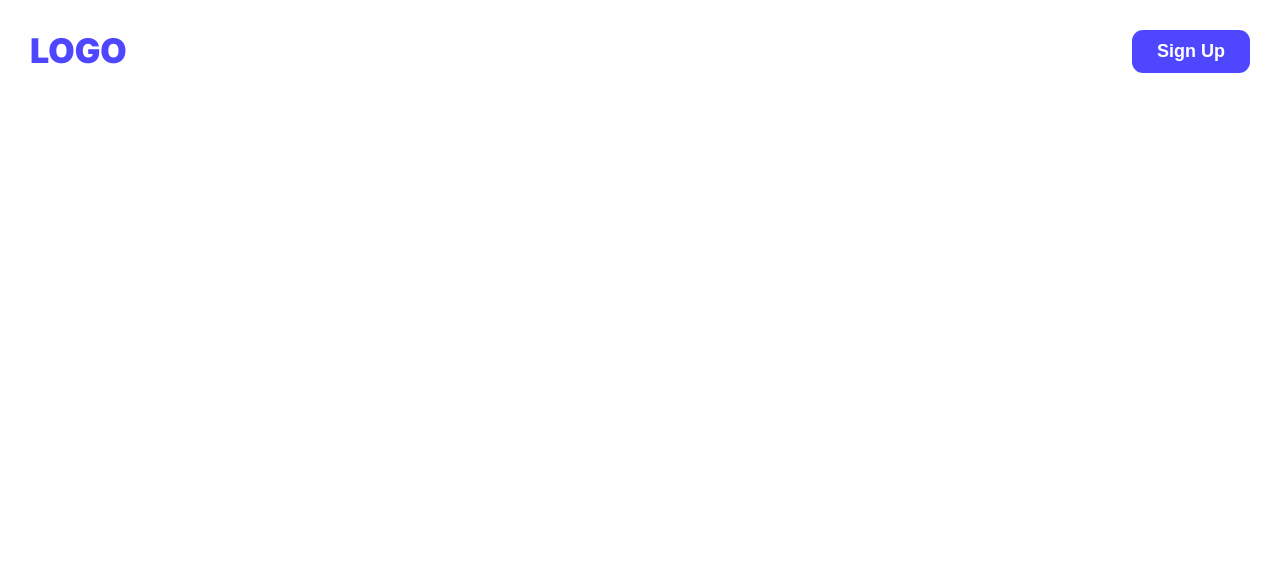
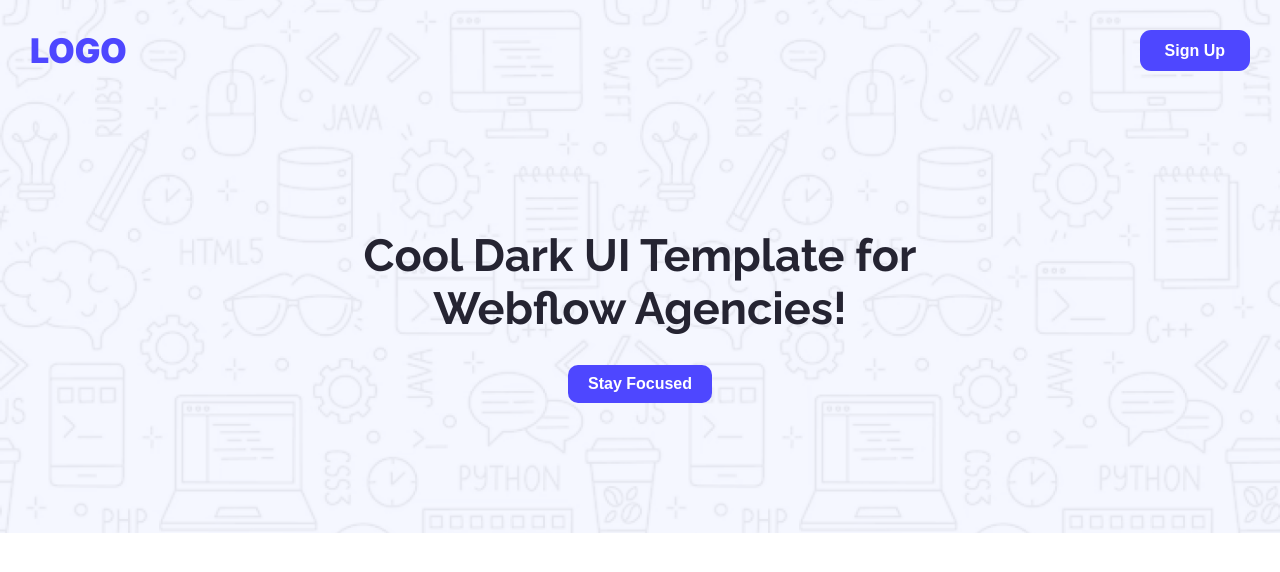
Before and after one commit to Apurbo878/my-first-assignment, a plain HTML site: page index.html in a window 1280 px wide. Drawn offline with Linux system fonts and the light colour scheme.

Commit message:
added my banner and banner background image section

```diff
--- a/index.html
+++ b/index.html
@@ -19,11 +19,17 @@
 </head>
 
 <body id="raleway-text">
-    <header>
+    <header id="header-img">
         <nav class="nav-container">
             <h1 class="logo inter-logo">LOGO</h1>
             <button class="sign-btn ">Sign Up</button>
         </nav>
+
+        <div class="banner-container">
+
+            <h1 class="banner-title">Cool Dark UI Template for Webflow Agencies!</h1>
+            <button class="stay-btn">Stay Focused</button>
+        </div>
     </header>
     <main></main>
     <footer></footer>
--- a/styles/style.css
+++ b/styles/style.css
@@ -17,13 +17,22 @@
     font-optical-sizing: auto;
     font-weight: 400;
     font-style: normal;
-    margin:30px
 }
+
+/* banner background image */
+#header-img {
+    background-image:url('../images/Hero-bg.png');
+    background-size: cover;
+    background-position:center;
+    padding:30px;
+}
+
 /* navbar */
-.nav-container{
-    display:flex;
-    justify-content:space-between;
+.nav-container {
+    display: flex;
+    justify-content: space-between;
 }
+
 .logo {
     color: #4E47FF;
     font-weight: 900;
@@ -34,9 +43,40 @@
 .sign-btn {
     color: white;
     background-color: #4E47FF;
-    border-style:none;
+    border-style: none;
     padding: 11px 25px;
     border-radius: 11px;
-    font-size: 18px;
+    font-size: 16px;
     font-weight: 700;
 }
+
+/* banner section */
+.banner-container {
+
+    display: flex;
+    flex-direction: column;
+    justify-content: center;
+    align-items: center;
+    font-weight: bold;
+    margin-top: 158px;
+    gap: 30px
+}
+
+.banner-title {
+    color: #252432;
+    font-size: 45px;
+    text-align: center;
+    width: 570px;
+
+}
+
+.stay-btn {
+    color: white;
+    border-style: none;
+    background-color: #4E47FF;
+    padding: 10px 20px;
+    font-size: 16px;
+    font-weight: 700;
+    border-radius: 10px;
+    margin-bottom: 100px;
+}
```
